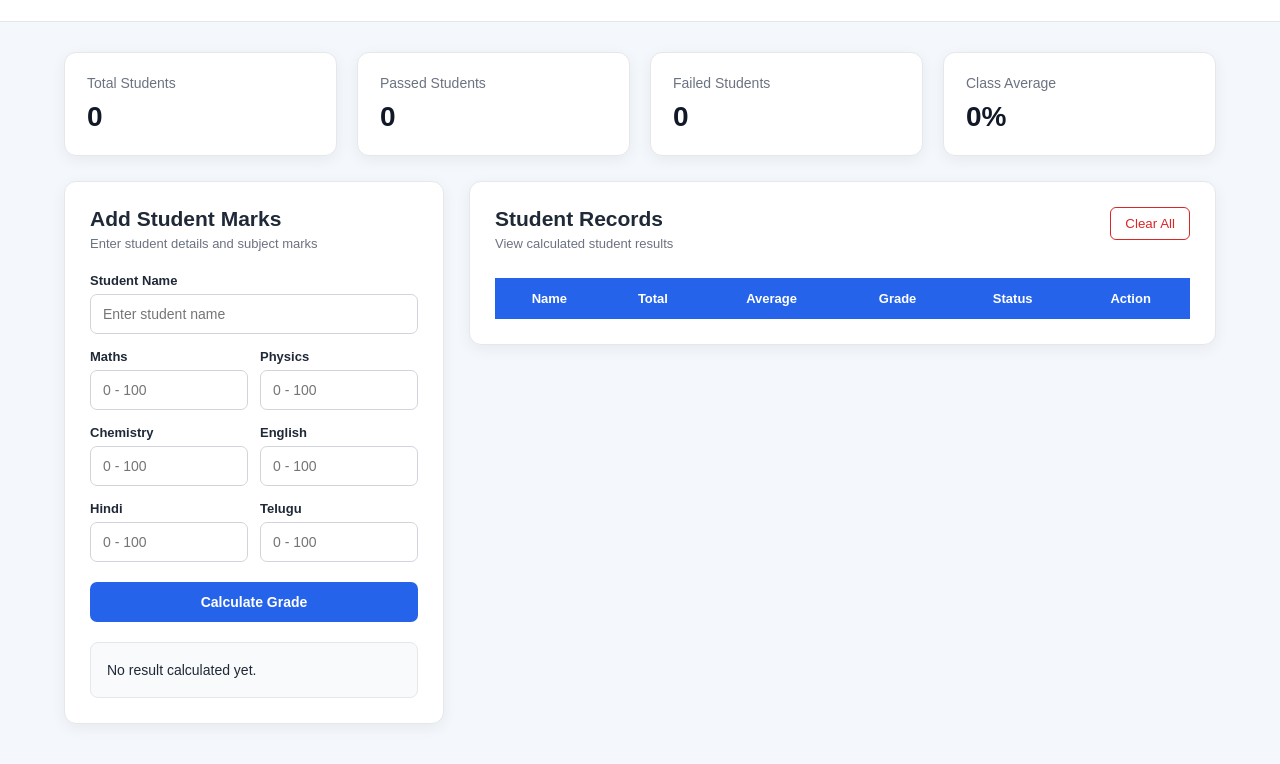
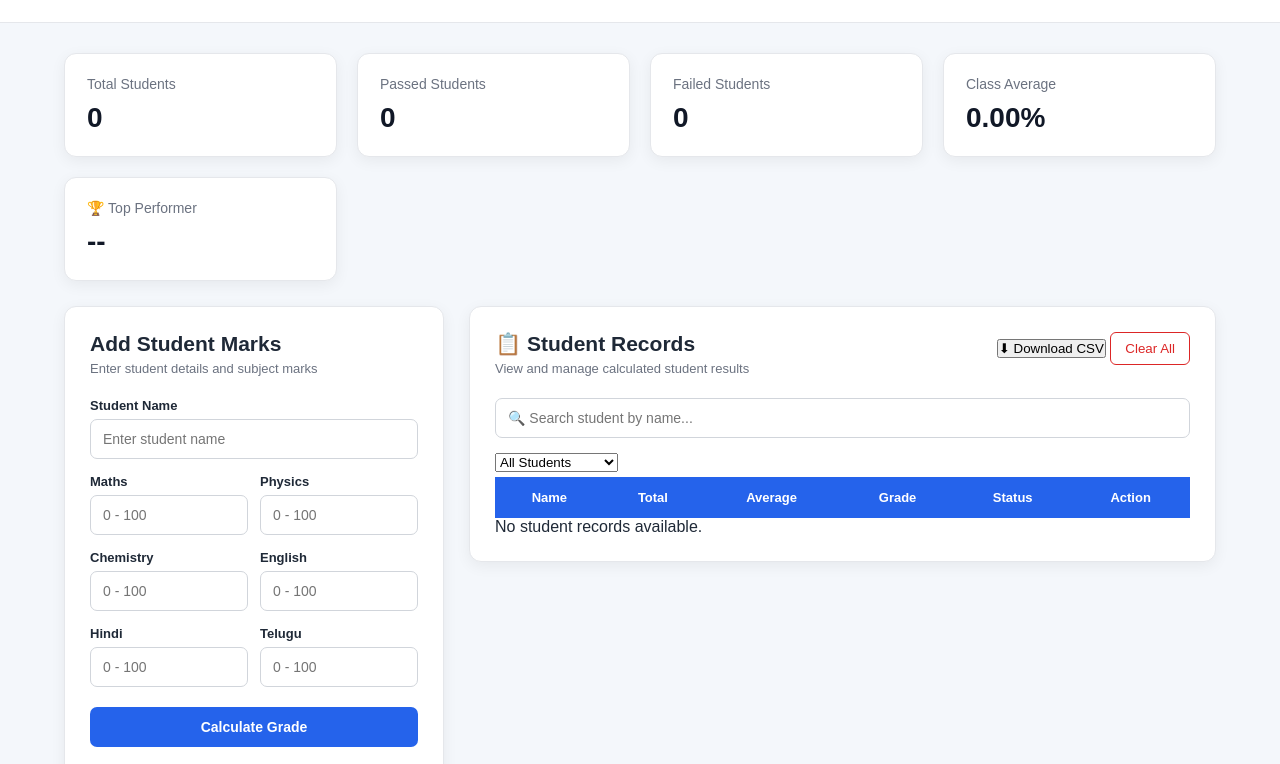
Before and after one commit to prasannadegani/Student-Grade-Tracker, a plain HTML site: page index.html in a window 1280 px wide. Shown: the part 83-847 px from the top of the page. Drawn offline with Linux system fonts and the light colour scheme.

Commit message:
Enhance index.html with improved formatting and emojis

```diff
--- a/index.html
+++ b/index.html
@@ -1,70 +1,149 @@
 <!DOCTYPE html>
 <html lang="en">
+
 <head>
     <meta charset="UTF-8">
     <meta name="viewport" content="width=device-width, initial-scale=1.0">
+
     <title>Student Grade Tracker</title>
+
     <link rel="stylesheet" href="style.css">
 </head>
 
 <body>
 
+<!-- HEADER -->
 <header class="header">
+
     <div>
-        <h1>Student Grade Tracker</h1>
-        <p>Track student performance and calculate grades easily</p>
+        <h1>🎓 Student Grade Tracker</h1>
+
+        <p>
+            Track student performance and calculate grades easily
+        </p>
     </div>
+
 </header>
+
 
 <main class="main-container">
 
-    <!-- Dashboard Cards -->
+
+    <!-- DASHBOARD -->
+
     <section class="dashboard">
 
-        <div class="stat-card">
+        <!-- TOTAL STUDENTS -->
+
+        <div class="stat-card total-card">
+
             <p>Total Students</p>
-            <h2 id="totalStudents">0</h2>
+
+            <h2 id="totalStudents">
+                0
+            </h2>
+
         </div>
 
-        <div class="stat-card">
+
+        <!-- PASSED STUDENTS -->
+
+        <div class="stat-card passed-card">
+
             <p>Passed Students</p>
-            <h2 id="passedStudents">0</h2>
+
+            <h2 id="passedStudents">
+                0
+            </h2>
+
         </div>
 
-        <div class="stat-card">
+
+        <!-- FAILED STUDENTS -->
+
+        <div class="stat-card failed-card">
+
             <p>Failed Students</p>
-            <h2 id="failedStudents">0</h2>
+
+            <h2 id="failedStudents">
+                0
+            </h2>
+
         </div>
 
-        <div class="stat-card">
+
+        <!-- CLASS AVERAGE -->
+
+        <div class="stat-card average-card">
+
             <p>Class Average</p>
-            <h2 id="classAverage">0%</h2>
+
+            <h2 id="classAverage">
+                0.00%
+            </h2>
+
+        </div>
+
+
+        <!-- TOP PERFORMER -->
+
+        <div class="stat-card topper-card">
+
+            <p>🏆 Top Performer</p>
+
+            <h2 id="topPerformer">
+                --
+            </h2>
+
         </div>
 
     </section>
 
 
+    <!-- MAIN CONTENT -->
+
     <section class="content">
 
-        <!-- Student Form -->
+
+        <!-- STUDENT FORM -->
+
         <div class="form-card">
 
-            <h2>Add Student Marks</h2>
+            <h2 id="formTitle">
+                Add Student Marks
+            </h2>
+
             <p class="subtitle">
                 Enter student details and subject marks
             </p>
 
-            <label>Student Name</label>
+
+            <!-- STUDENT NAME -->
+
+            <label>
+                Student Name
+            </label>
+
             <input
                 type="text"
                 id="name"
                 placeholder="Enter student name"
             >
 
+
+            <!-- SUBJECT MARKS -->
+
             <div class="subjects">
 
+
+                <!-- MATHS -->
+
                 <div>
-                    <label>Maths</label>
+
+                    <label>
+                        Maths
+                    </label>
+
                     <input
                         type="number"
                         id="maths"
@@ -72,10 +151,18 @@
                         min="0"
                         max="100"
                     >
+
                 </div>
 
+
+                <!-- PHYSICS -->
+
                 <div>
-                    <label>Physics</label>
+
+                    <label>
+                        Physics
+                    </label>
+
                     <input
                         type="number"
                         id="physics"
@@ -83,10 +170,18 @@
                         min="0"
                         max="100"
                     >
+
                 </div>
 
+
+                <!-- CHEMISTRY -->
+
                 <div>
-                    <label>Chemistry</label>
+
+                    <label>
+                        Chemistry
+                    </label>
+
                     <input
                         type="number"
                         id="chemistry"
@@ -94,10 +189,18 @@
                         min="0"
                         max="100"
                     >
+
                 </div>
 
+
+                <!-- ENGLISH -->
+
                 <div>
-                    <label>English</label>
+
+                    <label>
+                        English
+                    </label>
+
                     <input
                         type="number"
                         id="english"
@@ -105,10 +208,18 @@
                         min="0"
                         max="100"
                     >
+
                 </div>
 
+
+                <!-- HINDI -->
+
                 <div>
-                    <label>Hindi</label>
+
+                    <label>
+                        Hindi
+                    </label>
+
                     <input
                         type="number"
                         id="hindi"
@@ -116,10 +227,18 @@
                         min="0"
                         max="100"
                     >
+
                 </div>
 
+
+                <!-- TELUGU -->
+
                 <div>
-                    <label>Telugu</label>
+
+                    <label>
+                        Telugu
+                    </label>
+
                     <input
                         type="number"
                         id="telugu"
@@ -127,62 +246,195 @@
                         min="0"
                         max="100"
                     >
+
                 </div>
 
             </div>
 
+
+            <!-- CALCULATE / UPDATE BUTTON -->
+
             <button
+                id="calculateBtn"
                 class="calculate-btn"
                 onclick="calculateGrade()"
             >
+
                 Calculate Grade
+
             </button>
 
-            <div id="result" class="result-box">
-                <p>No result calculated yet.</p>
+
+            <!-- RESULT -->
+
+            <div
+                id="result"
+                class="result-box"
+            >
+
+                <p>
+                    No result calculated yet.
+                </p>
+
             </div>
 
         </div>
 
 
-        <!-- Student Records -->
+
+        <!-- STUDENT RECORDS -->
+
         <div class="records-card">
+
+
+            <!-- RECORD HEADER -->
 
             <div class="records-header">
 
                 <div>
-                    <h2>Student Records</h2>
-                    <p>View calculated student results</p>
+
+                    <h2>
+                        📋 Student Records
+                    </h2>
+
+                    <p>
+                        View and manage calculated student results
+                    </p>
+
                 </div>
 
-                <button
-                    class="clear-btn"
-                    onclick="clearAllRecords()"
-                >
-                    Clear All
-                </button>
+
+                <!-- RECORD ACTION BUTTONS -->
+
+                <div class="records-actions">
+
+                    <!-- DOWNLOAD CSV -->
+
+                    <button
+                        class="download-btn"
+                        onclick="downloadCSV()"
+                    >
+
+                        ⬇ Download CSV
+
+                    </button>
+
+
+                    <!-- CLEAR ALL -->
+
+                    <button
+                        class="clear-btn"
+                        onclick="clearAllRecords()"
+                    >
+
+                        Clear All
+
+                    </button>
+
+                </div>
 
             </div>
+
+
+            <!-- SEARCH AND FILTER -->
+
+            <div class="records-tools">
+
+
+                <!-- SEARCH -->
+
+                <input
+                    type="text"
+                    id="searchStudent"
+                    class="search-box"
+                    placeholder="🔍 Search student by name..."
+                    onkeyup="filterRecords()"
+                >
+
+
+                <!-- FILTER -->
+
+                <select
+                    id="statusFilter"
+                    class="filter-box"
+                    onchange="filterRecords()"
+                >
+
+                    <option value="All">
+                        All Students
+                    </option>
+
+                    <option value="Pass">
+                        Passed Students
+                    </option>
+
+                    <option value="Fail">
+                        Failed Students
+                    </option>
+
+                </select>
+
+            </div>
+
+
+            <!-- TABLE -->
 
             <div class="table-container">
 
                 <table id="studentTable">
 
                     <thead>
+
                         <tr>
-                            <th>Name</th>
-                            <th>Total</th>
-                            <th>Average</th>
-                            <th>Grade</th>
-                            <th>Status</th>
-                            <th>Action</th>
+
+                            <th>
+                                Name
+                            </th>
+
+                            <th>
+                                Total
+                            </th>
+
+                            <th>
+                                Average
+                            </th>
+
+                            <th>
+                                Grade
+                            </th>
+
+                            <th>
+                                Status
+                            </th>
+
+                            <th>
+                                Action
+                            </th>
+
                         </tr>
+
                     </thead>
 
+
                     <tbody>
+
+                        <!-- Student records appear here -->
+
                     </tbody>
 
                 </table>
+
+            </div>
+
+
+            <!-- EMPTY MESSAGE -->
+
+            <div
+                id="emptyMessage"
+                class="empty-message"
+            >
+
+                No student records available.
 
             </div>
 
@@ -193,12 +445,19 @@
 </main>
 
 
+<!-- FOOTER -->
+
 <footer>
-    <p>Student Grade Tracker</p>
+
+    <p>
+        © 2026 Student Grade Tracker
+    </p>
+
 </footer>
 
 
 <script src="script.js"></script>
 
 </body>
+
 </html>
```
